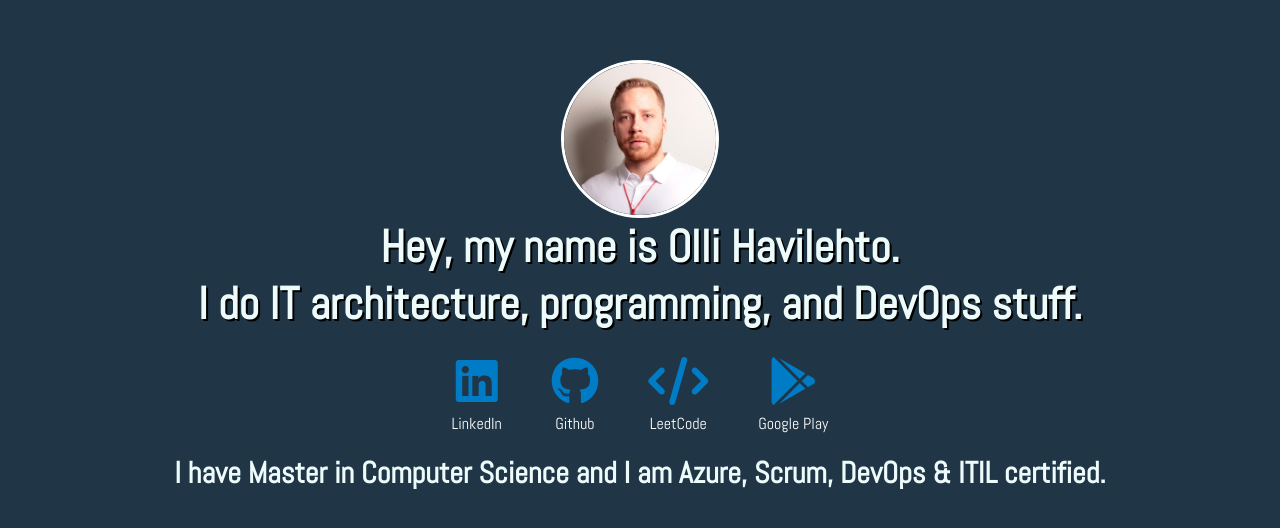
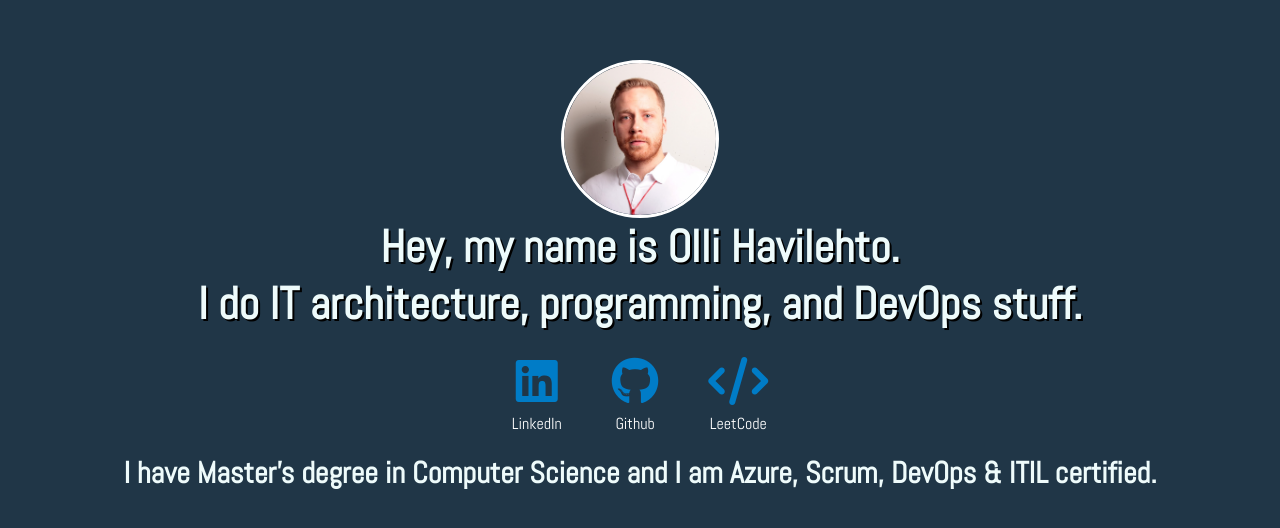
Before and after one commit to olli1337/homepage, a React (Create React App) app: page / in a window 1280 px wide. Shown: the part 124-652 px from the top of the page. Built offline with nearby package versions, Linux system fonts and the light colour scheme.

Commit message:
Hone the homepage

```diff
--- a/src/App.js
+++ b/src/App.js
@@ -19,11 +19,10 @@ function App() {
           <SocialLink iconName="fab fa-linkedin" linkTarget={'https://www.linkedin.com/in/havilehto/'} tooltipText={'LinkedIn'} />
           <SocialLink iconName="fab fa-github" linkTarget={'https://github.com/olli1337'} tooltipText={'Github'} />
           <SocialLink iconName="fas fa-code" linkTarget={'https://leetcode.com/olli1337/'} tooltipText={'LeetCode'} />
-          <SocialLink iconName="fab fa-google-play" linkTarget={'https://play.google.com/store/apps/developer?id=Havilehto+Technologies+Shaping+Your+Future&hl=fi'} tooltipText={'Google Play'} />
         </div>
         <div className={styles.bottomSection}>
           <div className={styles.bottomSectionTitle}>
-            <div className={styles.bottomSectionTitleText}>I have Master in Computer Science and I am Azure, Scrum, DevOps & ITIL certified.</div>
+            <div className={styles.bottomSectionTitleText}>I have Master's degree in Computer Science and I am Azure, Scrum, DevOps & ITIL certified.</div>
           </div>
         </div>
       </div>
@@ -32,3 +31,8 @@ function App() {
 }
 
 export default App;
+
+/*
+
+          <SocialLink iconName="fab fa-google-play" linkTarget={'https://play.google.com/store/apps/developer?id=Havilehto+Technologies+Shaping+Your+Future&hl=fi'} tooltipText={'Google Play'} />
+          */
```
